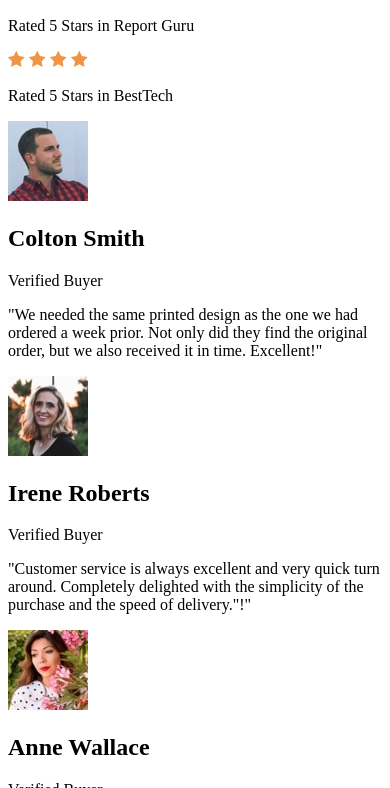
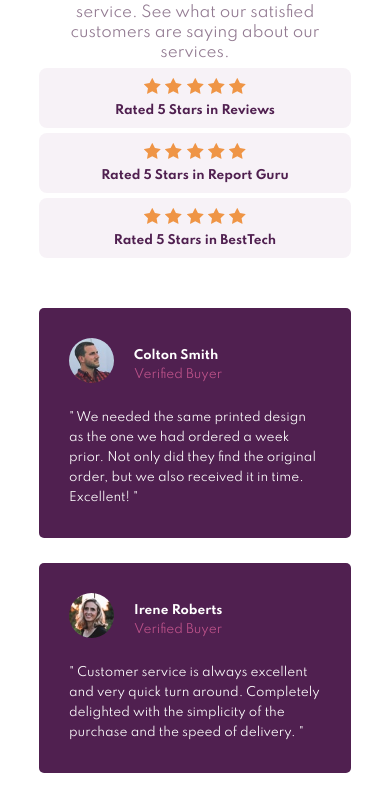
Before and after one commit to maiyopabz/Social-proof-section--frontend-Mentor-Practice-, a plain HTML site: page index.html in a window 390 px wide. Shown: the part 280-1068 px from the top of the page. Drawn offline with Linux system fonts and the light colour scheme.

Commit message:
social proof final

```diff
--- a/index.html
+++ b/index.html
@@ -10,8 +10,11 @@
 
   <title>Frontend Mentor | Social proof section</title>
 
-  <link rel="stylesheet" href="styles/styles.css" <!-- Feel free to remove these styles or customise in your own
-    stylesheet 👍 -->
+  <link rel="stylesheet" href="styles/styles.css">
+
+    <link href="https://fonts.googleapis.com/css2?family=Spartan:wght@400;500;700&display=swap" rel="stylesheet">
+
+
   <style>
     .attribution {
       font-size: 11px;
@@ -28,93 +31,99 @@
 <body>
 
   <main class="main">
-    <section class=products>
-      <div class="product__description">
+    <section class="products">
+      <div class="products-description">
         <h1>10,000+ of our <br> users love our <br> products.</h1>
         <p>We only provide great products combined with excellent customer service.
           See what our satisfied customers are saying about our services.</p>
       </div>
-
-      <div class="product-score">
-        <div class="product__score1">
+    <div class="products-score">
+      <div class="product-score  one">
         <div class="star">
-            <img src="images/icon-star.svg">
-            <img src="images/icon-star.svg">
-            <img src="images/icon-star.svg">
-            <img src="images/icon-star.svg">
+          <img src="images/icon-star.svg" alt="">
+          <img src="images/icon-star.svg" alt="">
+          <img src="images/icon-star.svg" alt="">
+          <img src="images/icon-star.svg" alt="">
+          <img src="images/icon-star.svg" alt="">
         </div>
         <p>Rated 5 Stars in Reviews</p>
       </div>
-          <div class="product-score">
-            <div class="product__score2">
+        <div class="product-score two">
           <div class="star">
-                <img src="images/icon-star.svg">
-                <img src="images/icon-star.svg">
-                <img src="images/icon-star.svg">
-                <img src="images/icon-star.svg">
+            <img src="images/icon-star.svg" alt="">
+            <img src="images/icon-star.svg" alt="">
+            <img src="images/icon-star.svg" alt="">
+            <img src="images/icon-star.svg" alt="">
+            <img src="images/icon-star.svg" alt="">
           </div>
           <p>Rated 5 Stars in Report Guru</p>
         </div>
-              <div class="product-score">
-                <div class="product__score3">
+        <div class="product-score three">
           <div class="star">
-                    <img src="images/icon-star.svg">
-                    <img src="images/icon-star.svg">
-                    <img src="images/icon-star.svg">
-                    <img src="images/icon-star.svg">
+            <img src="images/icon-star.svg" alt="">
+            <img src="images/icon-star.svg" alt="">
+            <img src="images/icon-star.svg" alt="">
+            <img src="images/icon-star.svg" alt="">
+            <img src="images/icon-star.svg" alt="">
           </div>
           <p>Rated 5 Stars in BestTech</p>
         </div>
     </div>
   </section>
-  </main>
 
-  <div class="container">
-    <div class="row">
-      <div class="image">
+
+<!---section  two-->
+
+<section class="metions">
+  <div class="metions-detail metion-one" >
+    <div class="metion-person">
+      <div class="metion-person-img">
         <img src="images/image-colton.jpg" alt="">
-        <div class="details">
-          <h2>Colton Smith</h2>
+      </div>
+      <div class="metion-person-name">
+        <p><strong>Colton Smith </strong></p>
         <p>Verified Buyer</p>
-          <p>"We needed the same printed design as the one we had ordered a week prior.
-            Not only did they find the original order, but we also received it in time.
-            Excellent!"</p>
       </div>
     </div>
-
-      <div class="image">
-        <img src="images/image-irene.jpg" alt="">
-        <div class="details">
-          <h2>Irene Roberts</h2>
-          <p>Verified Buyer</p>
-          <p>"Customer service is always excellent and very quick turn around. Completely
-            delighted with the simplicity of the purchase and the speed of delivery."!"</p>
+    <div class="metion-detail-person">
+      <p>" We needed the same printed design as the one we had ordered a week prior.
+        Not only did they find the original order, but we also received it in time.
+        Excellent! "</p>
     </div>
   </div>
-
-      <div class="image">
-        <img src="images/image-anne.jpg" alt="">
-        <div class="details">
-          <h2>Anne Wallace</h2>
+  <div class="metions-detail metion-two">
+    <div class="metion-person">
+      <div class="metion-person-img">
+        <img src="images/image-irene.jpg" alt="">
+      </div>
+      <div class="metion-person-name">
+        <p><strong>Irene Roberts</strong></p>
         <p>Verified Buyer</p>
-          <p>"Put an order with this company and can only praise them for the very high
-            standard. Will definitely use them again and recommend them to everyone!"</p>
       </div>
     </div>
-
-
-
-
-
-
-
-
-
+    <div class="metion-detail-person">
+      <p>" Customer service is always excellent and very quick turn around. Completely
+        delighted with the simplicity of the purchase and the speed of delivery. "</p>
     </div>
   </div>
+  <div class="metions-detail metion-three">
+    <div class="metion-person">
+      <div class="metion-person-img">
+        <img src="images/image-anne.jpg" alt="">
+      </div>
+      <div class="metion-person-name">
+        <p><strong>Anne Wallace</strong></p>
+        <p>Verified Buyer</p>
+      </div>
+    </div>
+    <div class="metion-detail-person">
+      <p>" Put an order with this company and can only praise them for the very high
+        standard. Will definitely use them again and recommend them to everyone! "</p>
+    </div>
+  </div>
+</section>
 
-
-
+</main>
 
   <div class="attribution">
     Challenge by
--- a/styles/styles.css
+++ b/styles/styles.css
@@ -0,0 +1,259 @@
+*{
+  padding: 0;
+  margin: 0;
+  box-sizing: border-box;
+}
+
+body{
+  font-family: 'Spartan', sans-serif;
+
+
+}
+
+
+  :root{
+
+    /* font-size */
+    --small: 12px;
+    --normal: 15px;
+    --large: 35px;
+
+
+    /* typography colors  */
+    --softPink-color: hsla(333, 80%, 67%, 0.692);
+    --darkGrayishMagenta-color: hsl(303, 10%, 53%);
+    --lightGrayishMagenta-color: hsl(300, 24%, 96%);
+    --white-color: hsl(0, 0%, 100%);
+    --veryDarkMagenta-color: hsl(300, 43%, 22%);
+
+  }
+
+
+  .main{
+
+    max-width: 80%;
+    margin: 100px auto;
+  }
+
+
+
+  .products{
+    display: grid;
+    grid-template-columns: 1fr 1fr;
+  }
+
+  .products-score{
+    align-items: center;
+    justify-content: center;
+  }
+
+  .products-description h1{
+    font-size: var(--large);
+    font-weight: bold;
+    color: var(--veryDarkMagenta-color);
+    padding-bottom: 20px;
+  }
+
+  .products-description p{
+    color: var(--darkGrayishMagenta-color);
+    font-size: var(--normal);
+    padding-right: 60px;
+    line-height: 20px;
+  }
+
+  .product-score{
+    display: flex;
+    background-color: var(--lightGrayishMagenta-color);
+    border-radius: 8px;
+    margin-top: 5px;
+
+    padding-top: 10px;
+    padding-bottom: 10px;
+    padding-left: 20px;
+    align-items: center;
+  }
+
+  .product-score p{
+    font-size: var(--small);
+    padding-left: 20px;
+    font-weight: 700;
+    color: var(--veryDarkMagenta-color);
+  }
+
+  .one{
+    margin-left: 5%;
+    margin-right: 20%;
+  }
+
+  .two{
+    margin-right: 10%;
+    margin-left: 10%;
+  }
+
+  .three{
+
+    margin-left: 20%;
+  }
+
+
+
+
+
+
+
+  .metions{
+    display: grid;
+    grid-template-columns: 1fr 1fr 1fr;
+    gap: 25px;
+    margin-top: 50px;
+  }
+
+  .metions-detail{
+    border-radius: 5px;
+    padding: 30px 30px;
+    background-color: var(--veryDarkMagenta-color);
+  }
+
+  .metion-person{
+    display: flex;
+    align-items: center;
+  }
+  .metion-person-img img{
+    border-radius: 100px;
+    width: 45px;
+  }
+
+  .metion-person-name{
+    margin-left: 20px;
+  }
+
+  .metion-person-name strong{
+    font-size: var(--small);
+    color: white;
+  }
+  .metion-person-name p{
+    font-size: var(--small);
+    color: var(--softPink-color);
+    padding-top: 5px;
+  }
+
+  .metion-detail-person p{
+    font-size: var(--small);
+    padding-top: 20px;
+    line-height: 20px;
+    color: var(--white-color);
+  }
+
+  .metion-one{
+    margin-bottom: 60px;
+  }
+
+  .metion-two{
+    margin-top: 20px;
+    margin-bottom: 40px;
+  }
+
+
+  .metion-three{
+    margin-top: 40px;
+    margin-bottom: 20px;
+  }
+
+
+
+
+
+ /* media query */
+
+
+
+@media screen and (max-width: 1064px){
+
+  .one{
+    margin-left: 5%;
+    margin-right: 0;
+  }
+
+  .two{
+    margin-right: 0;
+    margin-left: 5%;
+  }
+
+  .three{
+
+    margin-right: 0;
+    margin-left: 5%;
+  }
+
+  .products-description p{
+    padding-right: 0;
+  }
+}
+
+@media screen and (max-width: 918px){
+
+  .products-description{
+    grid-column: 1/-1;
+
+  }
+
+  .products-description p{
+    text-align: center;
+  }
+  .products-description h1{
+    text-align: center;
+  }
+
+  .products-score{
+    grid-column: 1/-1;
+  }
+
+  .one{
+    margin-left: 0;
+    margin-right: 0;
+  }
+
+  .two{
+    margin-right: 0;
+    margin-left: 0;
+  }
+
+  .three{
+    margin-right: 0;
+    margin-left: 0;
+  }
+
+  .product-score{
+    justify-content: center;
+    display: flex;
+    flex-direction: column;
+    padding-left: 0;
+  }
+
+  .products-score p{
+    padding-left: 0;
+    padding-top: 5px;
+  }
+
+  @media screen and (max-width: 770px){
+
+    .metions-detail{
+      grid-column: 1/-1;
+      margin-top: 0;
+    }
+    .metion-one{
+      margin-bottom: 0;
+    }
+
+    .metion-two{
+      margin-top: 0;
+      margin-bottom: 0;
+    }
+
+    .metion-three{
+      margin-top: 0;
+      margin-bottom: 0;
+    }
+
+  }
+}
```
Lines whose indentation alone changed are shown as unchanged.
